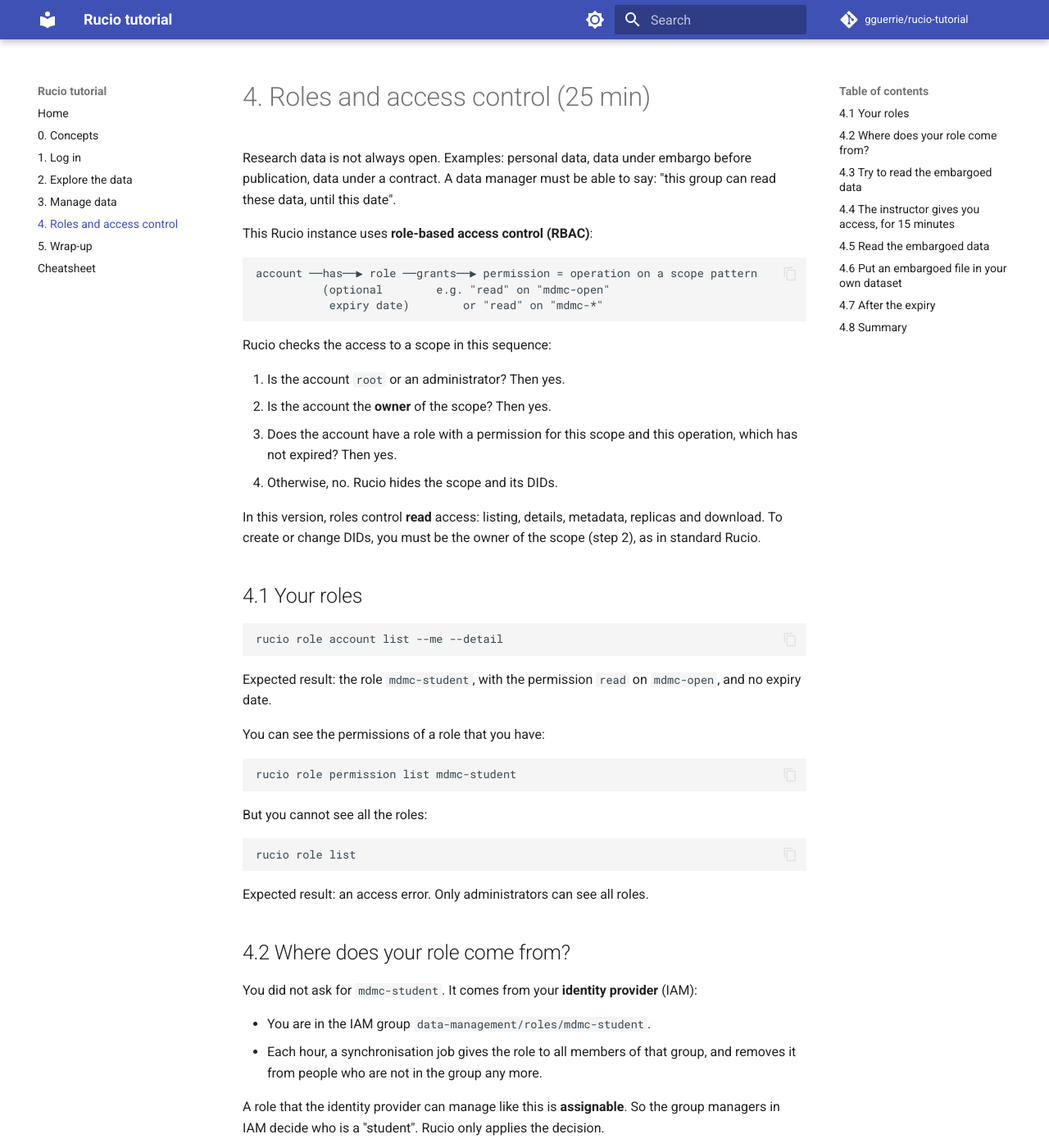
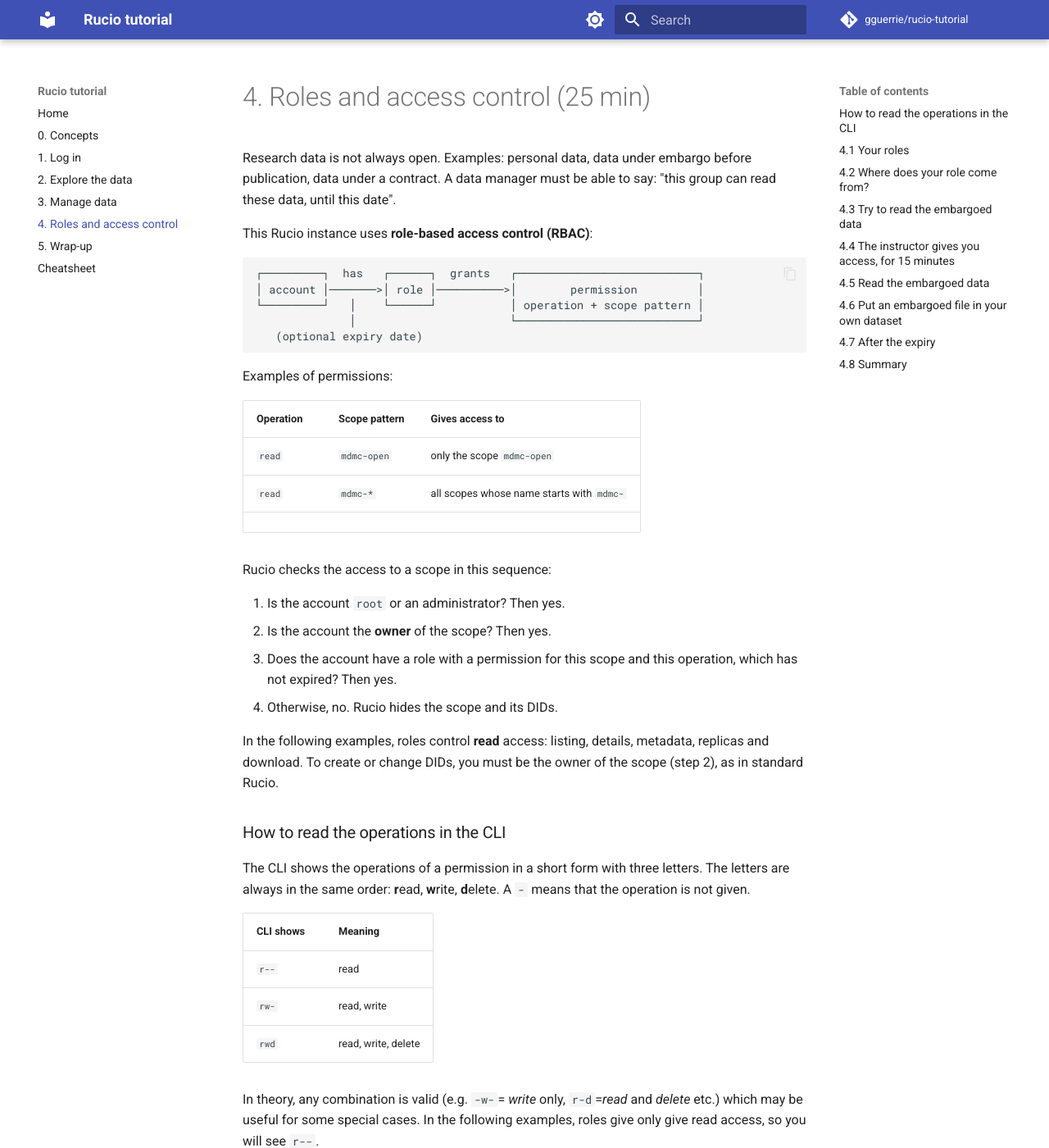
Before and after one commit to Soap2G/rucio-tutorial, an MkDocs documentation site: the page built from docs/04-rbac.md, in a window 1280 px wide and 1400 px high. Shown: the whole window at 82% size. Built offline with MkDocs 1.6.1 and Material for MkDocs 9.7.7, drawn with Linux system fonts in a browser that asks for light colours; some of the changed text lies outside the part shown.

Commit message:
docs: improve tutorial markdown on RBAC

````diff
--- a/docs/04-rbac.md
+++ b/docs/04-rbac.md
@@ -6,10 +6,20 @@ A data manager must be able to say: "this group can read these data, until this
 This Rucio instance uses **role-based access control (RBAC)**:
 
 ```
-account ──has──▶ role ──grants──▶ permission = operation on a scope pattern
-          (optional        e.g. "read" on "mdmc-open"
-           expiry date)        or "read" on "mdmc-*"
+┌─────────┐  has   ┌──────┐  grants   ┌───────────────────────────┐
+│ account │───────>│ role │──────────>│        permission         │
+└─────────┘   │    └──────┘           │ operation + scope pattern │
+              │                       └───────────────────────────┘
+   (optional expiry date)
 ```
+
+Examples of permissions:
+
+| Operation | Scope pattern | Gives access to                           |
+|-----------|---------------|-------------------------------------------|
+| `read`    | `mdmc-open`   | only the scope `mdmc-open`                |
+| `read`    | `mdmc-*`      | all scopes whose name starts with `mdmc-` |
+|
 
 Rucio checks the access to a scope in this sequence:
 
@@ -18,8 +28,22 @@ Rucio checks the access to a scope in this sequence:
 3. Does the account have a role with a permission for this scope and this operation, which has not expired? Then yes.
 4. Otherwise, no. Rucio hides the scope and its DIDs.
 
-In this version, roles control **read** access: listing, details, metadata, replicas and download.
+In the following examples, roles control **read** access: listing, details, metadata, replicas and download.
 To create or change DIDs, you must be the owner of the scope (step 2), as in standard Rucio.
+
+### How to read the operations in the CLI
+
+The CLI shows the operations of a permission in a short form with three letters.
+The letters are always in the same order: **r**ead, **w**rite, **d**elete.
+A `-` means that the operation is not given.
+
+| CLI shows | Meaning |
+|---|---|
+| `r--` | read |
+| `rw-` | read, write |
+| `rwd` | read, write, delete |
+
+In theory, any combination is valid (e.g. `-w-`= _write_ only, `r-d`=_read_ and _delete_ etc.) which may be useful for some special cases. In the following examples, roles give only give read access, so you will see `r--`.
 
 ## 4.1 Your roles
 
@@ -27,13 +51,17 @@ To create or change DIDs, you must be the owner of the scope (step 2), as in sta
 rucio role account list --me --detail
 ```
 
-Expected result: the role `mdmc-student`, with the permission `read` on `mdmc-open`, and no expiry date.
+Expected result: the role `mdmc-student`, with no expiry date. Under the role name, you see `r--  mdmc-open`: read on the scope `mdmc-open`.
 
-You can see the permissions of a role that you have:
+You can see the permissions of a role that you are granted to:
 
 ```bash
 rucio role permission list mdmc-student
 ```
+
+Expected result: a read permission on scope `mdmc-open`.
+
+If a scope pattern has a `*` (for example `mdmc-*`), add `--detail` to see the scopes that it matches now.
 
 But you cannot see all the roles:
 
@@ -86,6 +113,7 @@ rucio role account list --me --detail
 ```
 
 Expected result: two roles. `mdmc-embargo-reader` has an expiry date.
+Its permission is `r--` on `mdmc-embargo`: read only. You will test this in 4.5.
 
 ## 4.5 Read the embargoed data
 
@@ -150,7 +178,7 @@ So access follows the **data**, not the dataset that contains it. You cannot "ke
 | Who decides who is a "student"? | IAM group managers (assignable role, hourly sync) |
 | Who decides who reads embargoed data? | A Rucio administrator (non-assignable role) |
 | For how long? | Until `expires_at`; then the access stops automatically |
-| What does a role give? | `read` on a scope pattern (`mdmc-open`, or `mdmc-*` for all scopes that start with `mdmc-`) |
+| What does a role give? | `read`, `write` or `delete` access on a scope pattern (`mdmc-open`, or `mdmc-*` for all scopes that start with `mdmc-`) |
 | What does the owner of a scope have? | Full access to the scope, with no role |
 | Can a user see data that they cannot read? | No. The scope and its DIDs are hidden, also inside other datasets |
 
````
Also changed, not shown: other parts of docs/04-rbac.md (+2 -3 lines).
